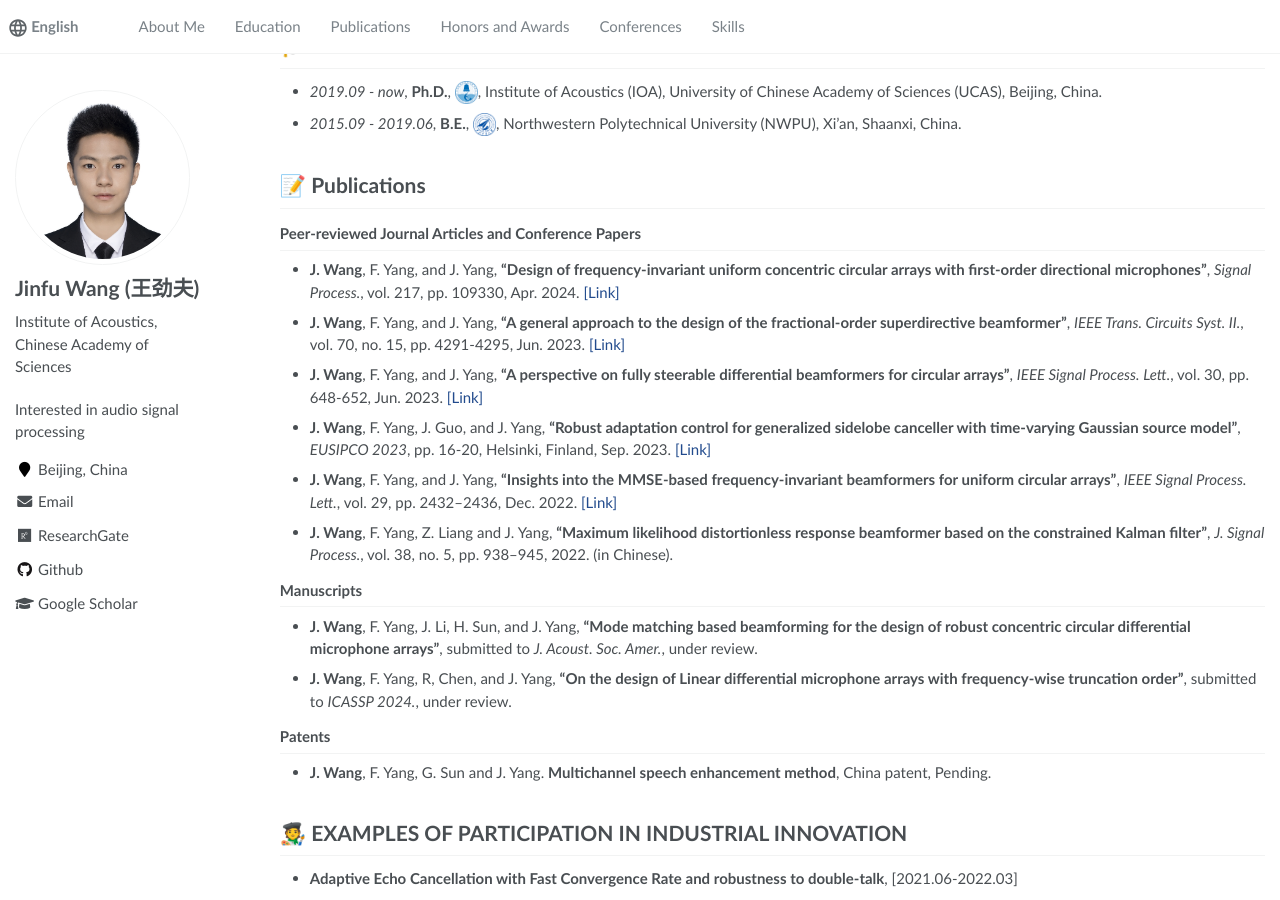
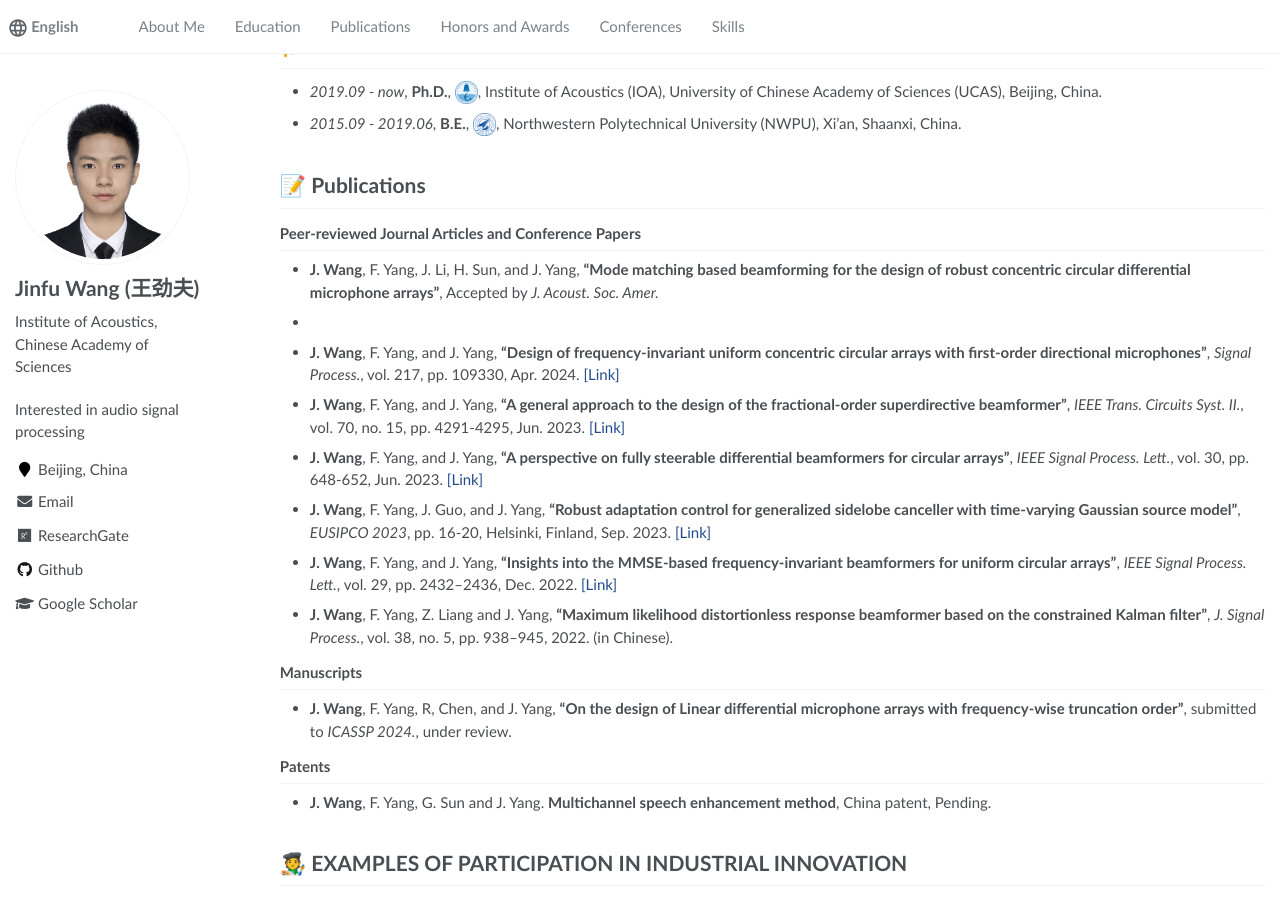
Before and after one commit to 875441459/875441459.github.io, a Jekyll site: the page built from _pages/about.md, in a window 1280 px wide and 900 px high, scrolled down 210 px. Built offline with Jekyll 4.4.1, drawn with Linux system fonts in a browser that asks for light colours; part of the change alters nothing that is shown.

Commit message:
Update about.md

```diff
--- a/_pages/about.md
+++ b/_pages/about.md
@@ -32,6 +32,8 @@ My research focuses on **microphone array processing**, **(semi-)blind speech se
 
 ### Peer-reviewed Journal Articles and Conference Papers
 ---
+- **J. Wang**, F. Yang, J. Li, H. Sun, and J. Yang, **"Mode matching based beamforming for the design of robust concentric circular differential microphone arrays"**, Accepted by *J. Acoust. Soc. Amer.*
+-
 - **J. Wang**, F. Yang, and J. Yang, **"Design of frequency-invariant uniform concentric circular arrays with first-order directional microphones"**, *Signal Process.*, vol. 217, pp. 109330, Apr. 2024. [[Link]](https://www.sciencedirect.com/science/article/pii/S0165168423004048)
 
 - **J. Wang**, F. Yang, and J. Yang, **"A general approach to the design of the fractional-order superdirective beamformer"**, *IEEE Trans. Circuits Syst. II.*, vol. 70, no. 15, pp. 4291-4295, Jun. 2023. [[Link]](https://ieeexplore.ieee.org/document/10158398/)
@@ -47,7 +49,6 @@ My research focuses on **microphone array processing**, **(semi-)blind speech se
 
 ### Manuscripts
 ---
-- **J. Wang**, F. Yang, J. Li, H. Sun, and J. Yang, **"Mode matching based beamforming for the design of robust concentric circular differential microphone arrays"**, submitted to *J. Acoust. Soc. Amer.*, under review.
 - **J. Wang**, F. Yang, R, Chen, and J. Yang, **"On the design of Linear differential microphone arrays with frequency-wise truncation order"**, submitted to *ICASSP 2024.*, under review.
 
 ### Patents
```
